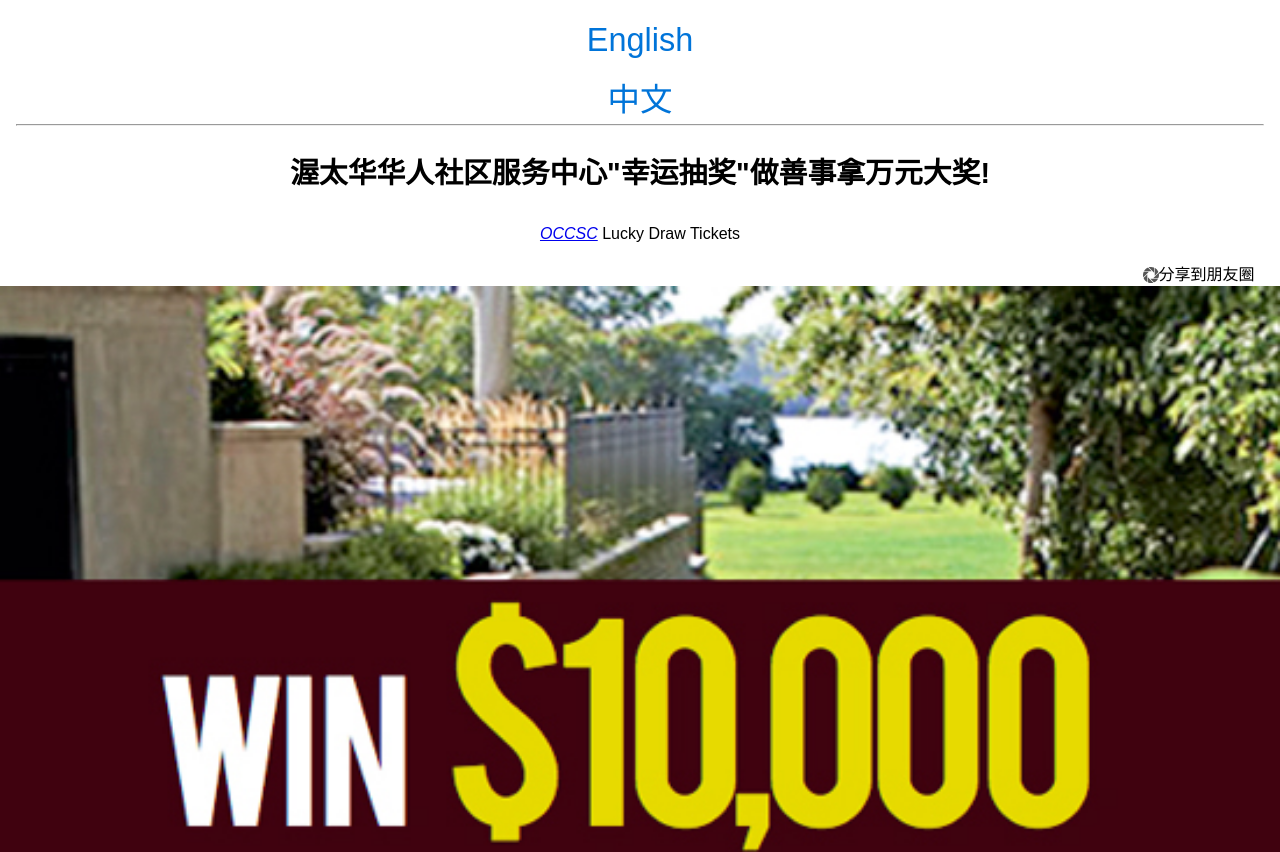
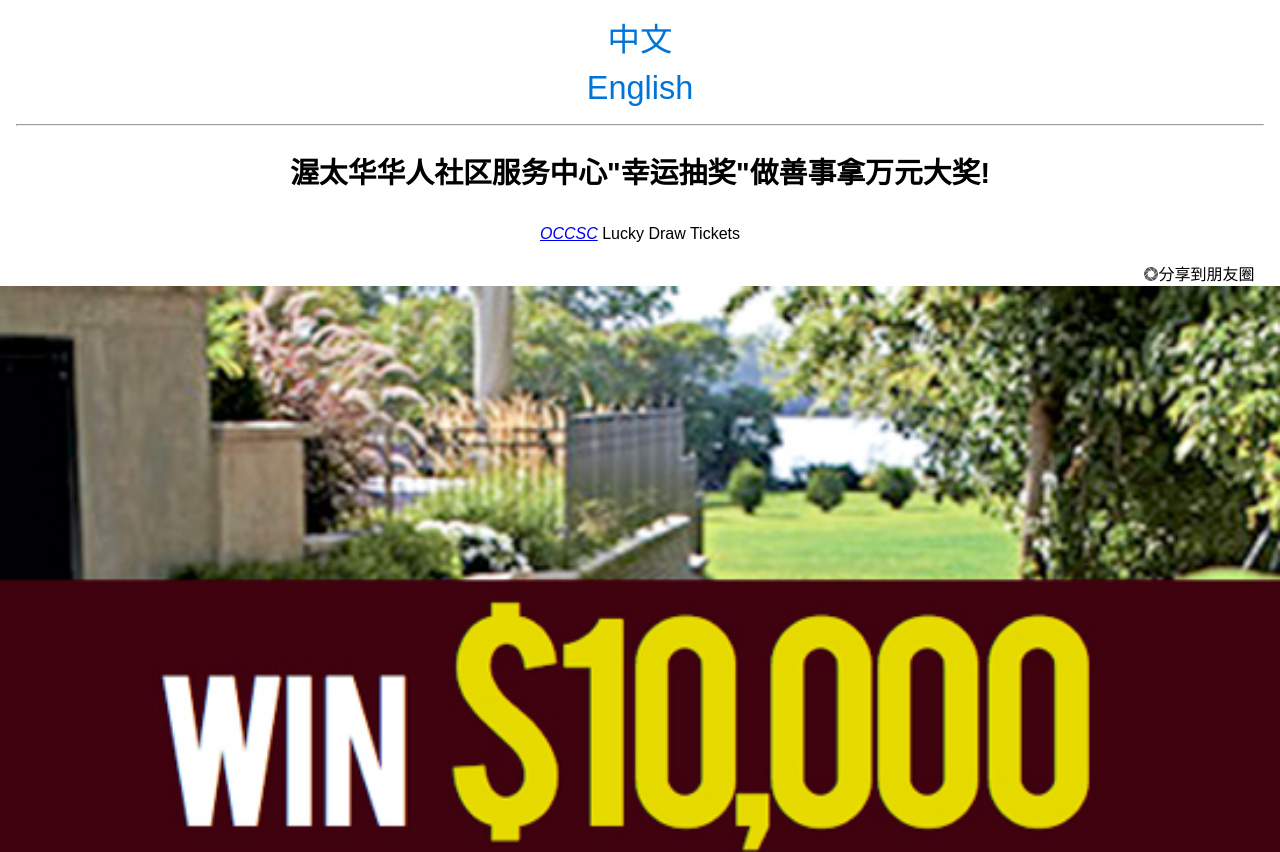
Before and after one commit to dingchangxu/occsc-lucky-draw, a plain HTML site: page chinese.html in a window 1280 px wide. Shown: the top 852 px of the page. Drawn offline with Linux system fonts and the light colour scheme; a web font is replaced by a local one.

Commit message:
moment ch

```diff
--- a/chinese.html
+++ b/chinese.html
@@ -13,8 +13,9 @@
 <main>
     <header class="header">
         <nav class="nav">
-                <a class="zetta pad-bottom-half" href="index.html">English</a>
-                <a class="zetta" href="chinese.html">中文</a>
+            <a class="zetta" href="chinese.html">中文</a>
+            <a class="zetta pad-bottom-half" href="index.html">English</a>
+
      <hr>
         </nav>
 
--- a/css/general.css
+++ b/css/general.css
@@ -147,9 +147,9 @@ nav {
 .cmoments {
     position: absolute;
     display: block;
-    width: 1rem;
-    right: 66%;
-    margin-top: -2%;
+    width: .9rem;
+    right: 6rem;
+    margin-top: -.2em;
 }
 
 .cfigcaption {
```
